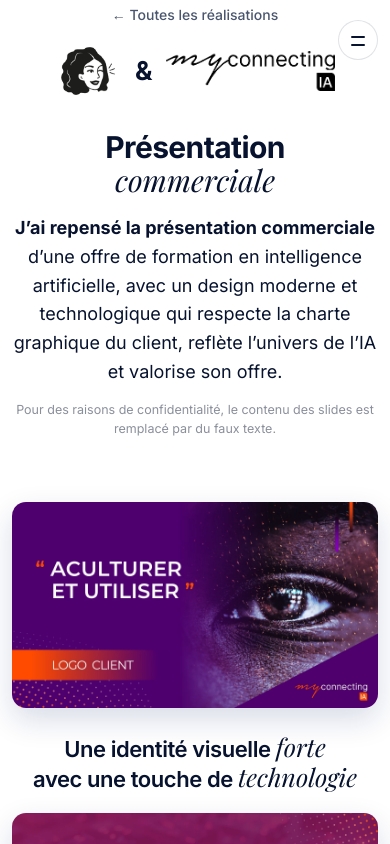
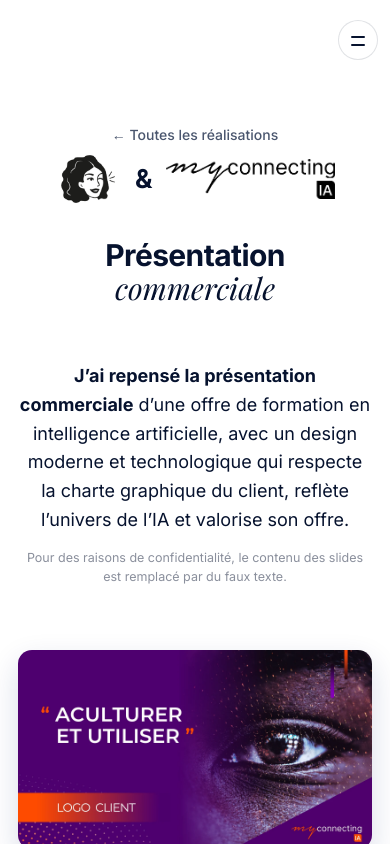
Before and after one commit to Mercimarina/site, a plain HTML site: page realisation-myconnectingia.html in a window 390 px wide. Shown: the top 844 px of the page. Drawn offline with Linux system fonts and the light colour scheme.

Commit message:
Add files via upload

```diff
--- a/realisation.css
+++ b/realisation.css
@@ -7,15 +7,15 @@
 :root{--ink:#06122e;--bg:#fff;--line:#e4e8ef;--muted:#4a566e;--mist:#e9f3ff;color-scheme:light}
 
 .rz{font:400 16px/normal var(--f);color:var(--ink)}
-.rz section{padding:0}
+:where(.rz) section{padding:0}
 .rz-pf{font-family:var(--s);font-style:italic;font-weight:400;letter-spacing:0}
 .rz-mbr{display:none}
 
 /* ── 1. Titre ── */
-.rz-top{padding:84px 0 12px;text-align:center}
+.rz .rz-top{padding:120px 0 12px;text-align:center}
 .rz-back{display:block;width:max-content;margin:0 auto;padding:6px 12px;font-size:14px;font-weight:500;color:var(--muted);text-decoration:none;border-radius:999px}
 .rz-back:hover{background:var(--mist);color:var(--ink)}
-.rz-hd{display:flex;align-items:center;justify-content:center;gap:28px;padding:20px 24px 0}
+.rz-hd{display:flex;align-items:center;justify-content:center;gap:28px;padding:0 24px}
 .rz-stk{height:84px;width:auto;display:block}
 .rz-amp{font-weight:700;font-size:34px;line-height:1;color:var(--ink)}
 .rz-lg{height:60px;width:auto;display:block;filter:brightness(0)}
@@ -118,7 +118,7 @@
 @media(max-width:1000px){.rz-bagrid{grid-template-columns:repeat(3,1fr)}}
 @media(max-width:760px){
   .rz-mbr{display:inline}
-  .rz-hd{gap:14px;padding-top:12px}
+  .rz-hd{gap:14px}
   .rz-stk{height:60px}
   .rz-amp{font-size:26px}
   .rz-lg{height:40px}
```
